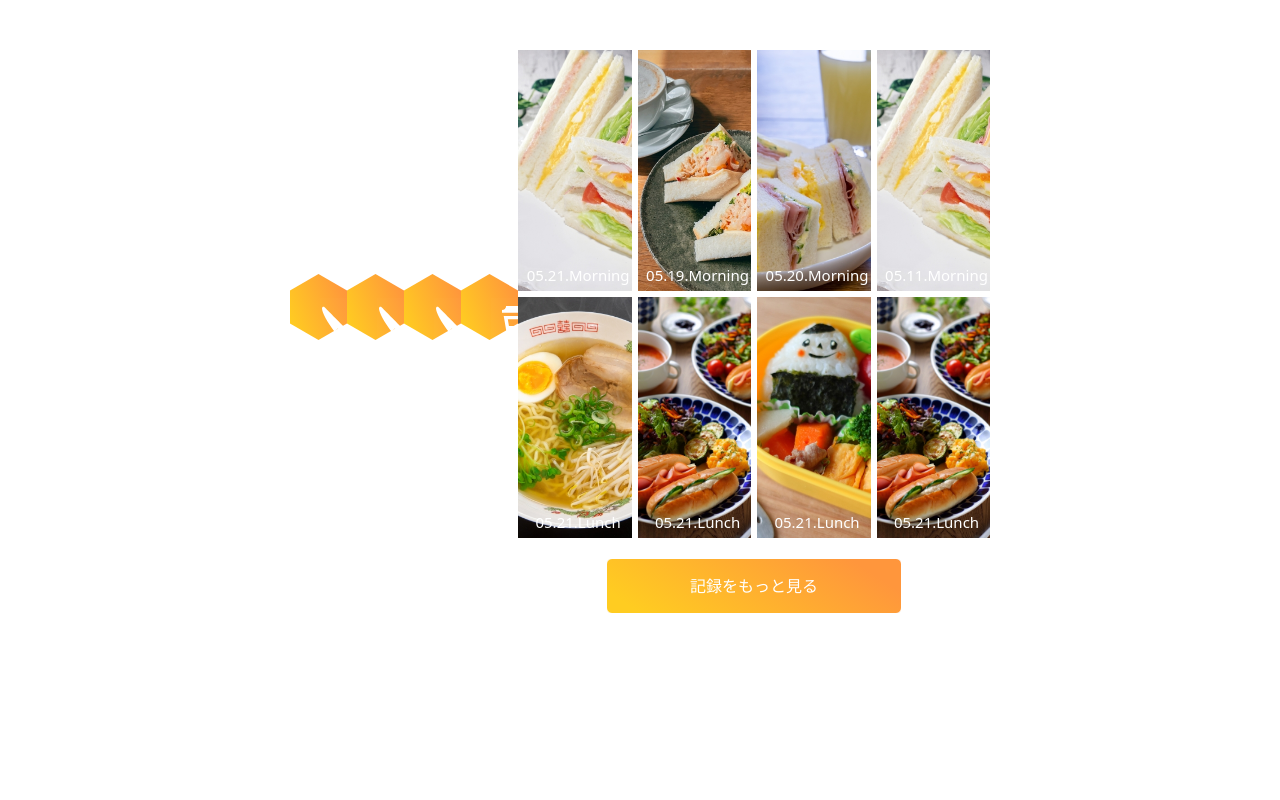
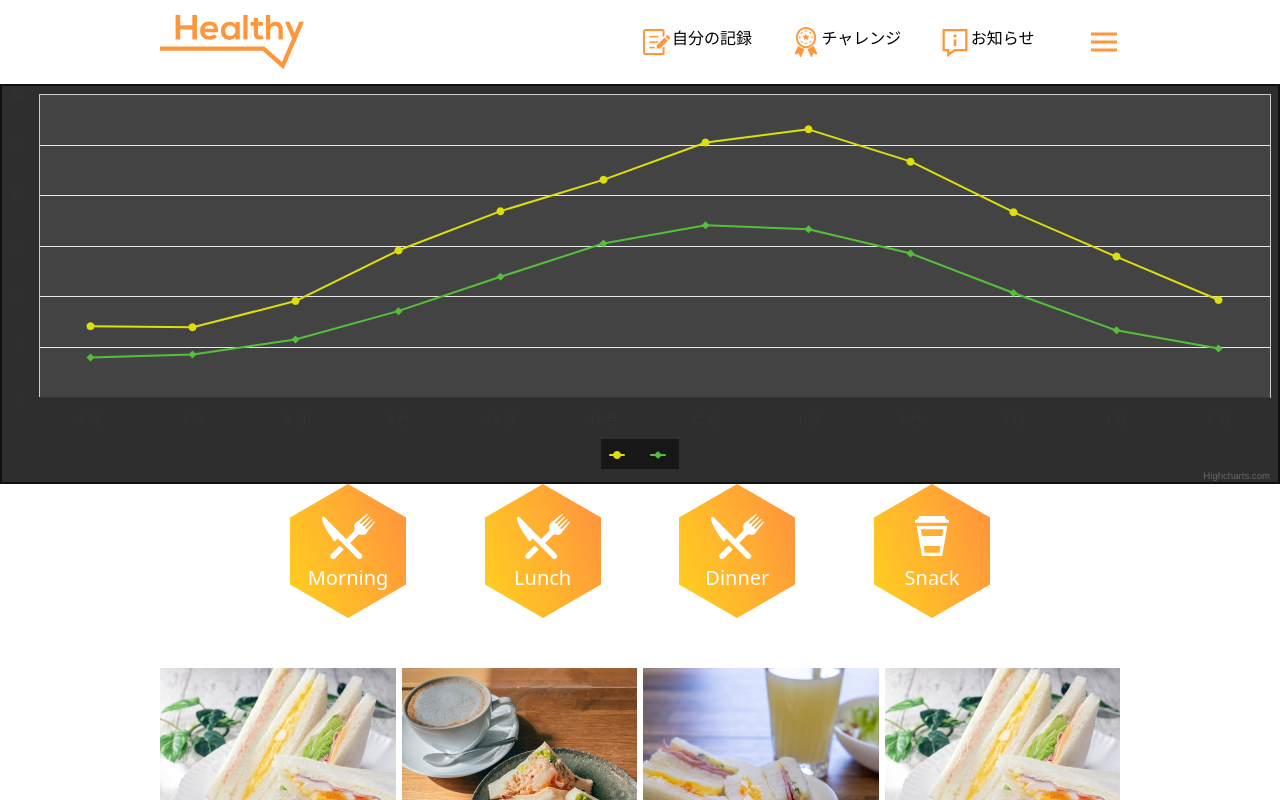
Before and after one commit to tuantran1295/health-app-arent-FE, a React (Vite) app: page / in a window 1280 px wide. Shown: the top 800 px of the page. Built offline with nearby package versions, Linux system fonts and the light colour scheme.

Commit message:
update some page layout and comnponent

```diff
--- a/package.json
+++ b/package.json
@@ -12,7 +12,9 @@
   "dependencies": {
     "react": "^19.1.1",
     "react-dom": "^19.1.1",
-    "react-router-dom": "^7.9.4"
+    "react-router-dom": "^7.9.4",
+    "highcharts": "^11.1.0",
+    "highcharts-react-official": "^3.2.0"
   },
   "devDependencies": {
     "@eslint/js": "^9.36.0",
--- /dev/null
+++ b/src/components/Chart.tsx
@@ -0,0 +1,99 @@
+import Highcharts from "highcharts/highstock";
+import HighchartsReact from "highcharts-react-official";
+
+import theme from "./Theme";
+
+import "highcharts/indicators/indicators";
+import "highcharts/indicators/pivot-points";
+import "highcharts/indicators/macd";
+import "highcharts/modules/exporting";
+import "highcharts/modules/map";
+
+const options = {
+    ...theme,
+    chart: {
+        type: "line",
+        backgroundColor: '#2E2E2E',
+        borderColor: "#111111",
+        borderWidth: 2,
+        className: "dark-container",
+        plotBackgroundColor: "rgba(255, 255, 255, .1)",
+        plotBorderColor: "#CCCCCC",
+        plotBorderWidth: 1
+    },
+    title: {
+        text: ""
+    },
+    subtitle: {
+        text: ""
+    },
+    xAxis: {
+        categories: [
+            "6 月",
+            "7 月",
+            "8 月",
+            "9 月",
+            "10 月",
+            "11 月",
+            "12 月",
+            "1 月",
+            "2 月",
+            "3 月",
+            "4 月",
+            "5 月"
+        ]
+    },
+    yAxis: {
+        title: {
+            text: ""
+        }
+    },
+    plotOptions: {
+        line: {
+            dataLabels: {
+                enabled: false,
+                color: "red"
+            },
+            enableMouseTracking: true,
+            marker: {
+                lineColor: "#333"
+            }
+        },
+        spline: {
+            marker: {
+                lineColor: "#333"
+            }
+        },
+        scatter: {
+            marker: {
+                lineColor: "#333"
+            }
+        },
+        candlestick: {
+            lineColor: "white"
+        }
+    },
+    series: [
+        {
+            name: "",
+            data: [7.0, 6.9, 9.5, 14.5, 18.4, 21.5, 25.2, 26.5, 23.3, 18.3, 13.9, 9.6]
+        },
+        {
+            name: "",
+            data: [3.9, 4.2, 5.7, 8.5, 11.9, 15.2, 17.0, 16.6, 14.2, 10.3, 6.6, 4.8]
+        }
+    ]
+};
+
+
+const Chart = () => (
+    <div>
+        <HighchartsReact
+            highcharts={Highcharts}
+            options={options}
+            constructorType={"chart"}
+        />
+    </div>
+);
+
+export default Chart;
--- a/src/components/HexagonButton.tsx
+++ b/src/components/HexagonButton.tsx
@@ -6,12 +6,12 @@
 interface Iprops {
     name: string,
     type: string,
-    onClick: () => void,
+    onClick?: () => void
 }
 function HexagonButton(props: Iprops) {
-    const { name, type } = props
+    const { name, type, onClick } = props
     return (
-        <div className="Hexagon relative cursor-pointer">
+        <div onClick={() => onClick()} className="Hexagon relative cursor-pointer">
             <img src={linearHexagon} alt="linearHexagon"/>
             {type == 'cup' && <img src={cup} alt="cup" className="absolute top-[24px] left-[30px]"/>}
             {type == 'knife' && <img src={knife} alt="knife" className="absolute top-[24px] left-[30px]"/>}
--- /dev/null
+++ b/src/components/Theme.tsx
@@ -0,0 +1,228 @@
+const theme = {
+    colors: [
+        "#DDDF0D",
+        "#55BF3B",
+        "#DF5353",
+        "#7798BF",
+        "#aaeeee",
+        "#ff0066",
+        "#eeaaee",
+        "#55BF3B",
+        "#DF5353",
+        "#7798BF",
+        "#aaeeee"
+    ],
+    chart: {
+        backgroundColor: {
+            linearGradient: { x1: 0, y1: 0, x2: 1, y2: 1 },
+            stops: [[0, "rgb(48, 48, 96)"], [1, "rgb(0, 0, 0)"]]
+        },
+        borderColor: "#000000",
+        borderWidth: 2,
+        className: "dark-container",
+        plotBackgroundColor: "rgba(255, 255, 255, .1)",
+        plotBorderColor: "#CCCCCC",
+        plotBorderWidth: 1
+    },
+    title: {
+        style: {
+            color: "#C0C0C0",
+            font: 'bold 16px "Trebuchet MS", Verdana, sans-serif'
+        }
+    },
+    subtitle: {
+        style: {
+            color: "#666666",
+            font: 'bold 12px "Trebuchet MS", Verdana, sans-serif'
+        }
+    },
+    xAxis: {
+        gridLineColor: "#333333",
+        gridLineWidth: 1,
+        labels: {
+            style: {
+                color: "#A0A0A0"
+            }
+        },
+        lineColor: "#A0A0A0",
+        tickColor: "#A0A0A0",
+        title: {
+            style: {
+                color: "#CCC",
+                fontWeight: "bold",
+                fontSize: "12px",
+                fontFamily: "Trebuchet MS, Verdana, sans-serif"
+            }
+        }
+    },
+    yAxis: {
+        gridLineColor: "#333333",
+        labels: {
+            style: {
+                color: "#A0A0A0"
+            }
+        },
+        lineColor: "#A0A0A0",
+        minorTickInterval: null,
+        tickColor: "#A0A0A0",
+        tickWidth: 1,
+        title: {
+            style: {
+                color: "#CCC",
+                fontWeight: "bold",
+                fontSize: "12px",
+                fontFamily: "Trebuchet MS, Verdana, sans-serif"
+            }
+        }
+    },
+    tooltip: {
+        backgroundColor: "rgba(0, 0, 0, 0.75)",
+        style: {
+            color: "#F0F0F0"
+        }
+    },
+    toolbar: {
+        itemStyle: {
+            color: "silver"
+        }
+    },
+    plotOptions: {
+        line: {
+            dataLabels: {
+                color: "#CCC"
+            },
+            marker: {
+                lineColor: "#333"
+            }
+        },
+        spline: {
+            marker: {
+                lineColor: "#333"
+            }
+        },
+        scatter: {
+            marker: {
+                lineColor: "#333"
+            }
+        },
+        candlestick: {
+            lineColor: "white"
+        }
+    },
+    legend: {
+        backgroundColor: "rgba(0, 0, 0, 0.5)",
+        itemStyle: {
+            font: "9pt Trebuchet MS, Verdana, sans-serif",
+            color: "#A0A0A0"
+        },
+        itemHoverStyle: {
+            color: "#FFF"
+        },
+        itemHiddenStyle: {
+            color: "#444"
+        },
+        title: {
+            style: {
+                color: "#C0C0C0"
+            }
+        }
+    },
+    credits: {
+        style: {
+            color: "#666"
+        }
+    },
+    labels: {
+        style: {
+            color: "#CCC"
+        }
+    },
+    navigation: {
+        buttonOptions: {
+            symbolStroke: "#DDDDDD",
+            theme: {
+                fill: {
+                    linearGradient: { x1: 0, y1: 0, x2: 0, y2: 1 },
+                    stops: [[0.4, "#606060"], [0.6, "#333333"]]
+                },
+                stroke: "#000000"
+            }
+        }
+    },
+    // scroll charts
+    rangeSelector: {
+        buttonTheme: {
+            fill: {
+                linearGradient: { x1: 0, y1: 0, x2: 0, y2: 1 },
+                stops: [[0.4, "#888"], [0.6, "#555"]]
+            },
+            stroke: "#000000",
+            style: {
+                color: "#CCC",
+                fontWeight: "bold"
+            },
+            states: {
+                hover: {
+                    fill: {
+                        linearGradient: { x1: 0, y1: 0, x2: 0, y2: 1 },
+                        stops: [[0.4, "#BBB"], [0.6, "#888"]]
+                    },
+                    stroke: "#000000",
+                    style: {
+                        color: "white"
+                    }
+                },
+                select: {
+                    fill: {
+                        linearGradient: { x1: 0, y1: 0, x2: 0, y2: 1 },
+                        stops: [[0.1, "#000"], [0.3, "#333"]]
+                    },
+                    stroke: "#000000",
+                    style: {
+                        color: "yellow"
+                    }
+                }
+            }
+        },
+        inputStyle: {
+            backgroundColor: "#333",
+            color: "silver"
+        },
+        labelStyle: {
+            color: "silver"
+        }
+    },
+    navigator: {
+        handles: {
+            backgroundColor: "#666",
+            borderColor: "#AAA"
+        },
+        outlineColor: "#CCC",
+        maskFill: "rgba(16, 16, 16, 0.5)",
+        series: {
+            color: "#7798BF",
+            lineColor: "#A6C7ED"
+        }
+    },
+    scrollbar: {
+        barBackgroundColor: {
+            linearGradient: { x1: 0, y1: 0, x2: 0, y2: 1 },
+            stops: [[0.4, "#888"], [0.6, "#555"]]
+        },
+        barBorderColor: "#CCC",
+        buttonArrowColor: "#CCC",
+        buttonBackgroundColor: {
+            linearGradient: { x1: 0, y1: 0, x2: 0, y2: 1 },
+            stops: [[0.4, "#888"], [0.6, "#555"]]
+        },
+        buttonBorderColor: "#CCC",
+        rifleColor: "#FFF",
+        trackBackgroundColor: {
+            linearGradient: { x1: 0, y1: 0, x2: 0, y2: 1 },
+            stops: [[0, "#000"], [1, "#333"]]
+        },
+        trackBorderColor: "#666"
+    }
+};
+
+export default theme;
--- /dev/null
+++ b/src/layout/index.tsx
@@ -0,0 +1,14 @@
+import Header from "./Header";
+import Footer from "./Footer";
+
+function Layout(props: any) {
+    return (
+        <div className="w-full mx-auto">
+            <Header />
+            {props.children}
+            <Footer />
+        </div>
+    );
+}
+
+export default Layout;
--- a/src/pages/Column.tsx
+++ b/src/pages/Column.tsx
@@ -1,9 +1,11 @@
 import LinearButton from "../components/LinearButton";
 import ColumnThumbnail from "../components/ColumnThumbnail";
 import RecommendColumn from "../components/RecommendColumn";
+import Layout from "../layout";
 
 function Column() {
     return (
+        <Layout>
             <div className="Column">
                 <div
                     className="flex justify-around w-4/6 py-12"
@@ -68,6 +70,7 @@
                     <LinearButton name="コラムをもっと見る" />
                 </div>
             </div>
+        </Layout>
     );
 }
 
--- a/src/pages/HomePage.tsx
+++ b/src/pages/HomePage.tsx
@@ -3,16 +3,21 @@
 import {categories, meal} from "../mock/foods.ts";
 import HexagonButton from "../components/HexagonButton.tsx";
 import LinearButton from "../components/LinearButton.tsx";
+import Chart from "../components/Chart.tsx";
+import Layout from "../layout";
 
 function HomePage() {
     const [expand, setExpand] = useState<boolean>(false)
     const [active, setActive] = useState<string>('all')
     return (
-        <div>
-            <div className='flex mx-auto cursor-pointer items-center w-[700px] justify-between'>
-                {categories.map(e => (
-                    <HexagonButton onClick={() => setActive(e.name)} key={e.name} type={e.type} name={e.name}/>
-                ))}
+        <Layout>
+            <div>
+                <Chart/>
+                <div className='flex mx-auto cursor-pointer items-center w-[700px] justify-between'>
+                    {categories.map(e => (
+                        <HexagonButton onClick={() => setActive(e.name)} key={e.name} type={e.type} name={e.name}/>
+                    ))}
+                </div>
                 <div className='lg:w-[960px] w-full mt-[50px] flex flex-col md:px-0 px-4 items-center mx-auto'>
                     <div className='gap-[6px] grid lg:grid-cols-4 grid-cols-2 md:grid-cols-3'>
                         {meal.filter(el => active !== 'all' ? el.category == active : true).slice(0, expand ? meal.length : 8).map(e => (
@@ -26,7 +31,7 @@
                     )}
                 </div>
             </div>
-        </div>
+        </Layout>
     )
 }
 
--- a/src/pages/Records.tsx
+++ b/src/pages/Records.tsx
@@ -1,8 +1,11 @@
 import React from 'react'
+import Layout from "../layout";
 
 function Records() {
     return (
-        <div>Records</div>
+        <Layout>
+            <div>Records</div>
+        </Layout>
     )
 }
 
```
Also changed, not shown: 1 other file (tests, documents, lock files or other folders). Lines whose indentation alone changed are shown as unchanged.
